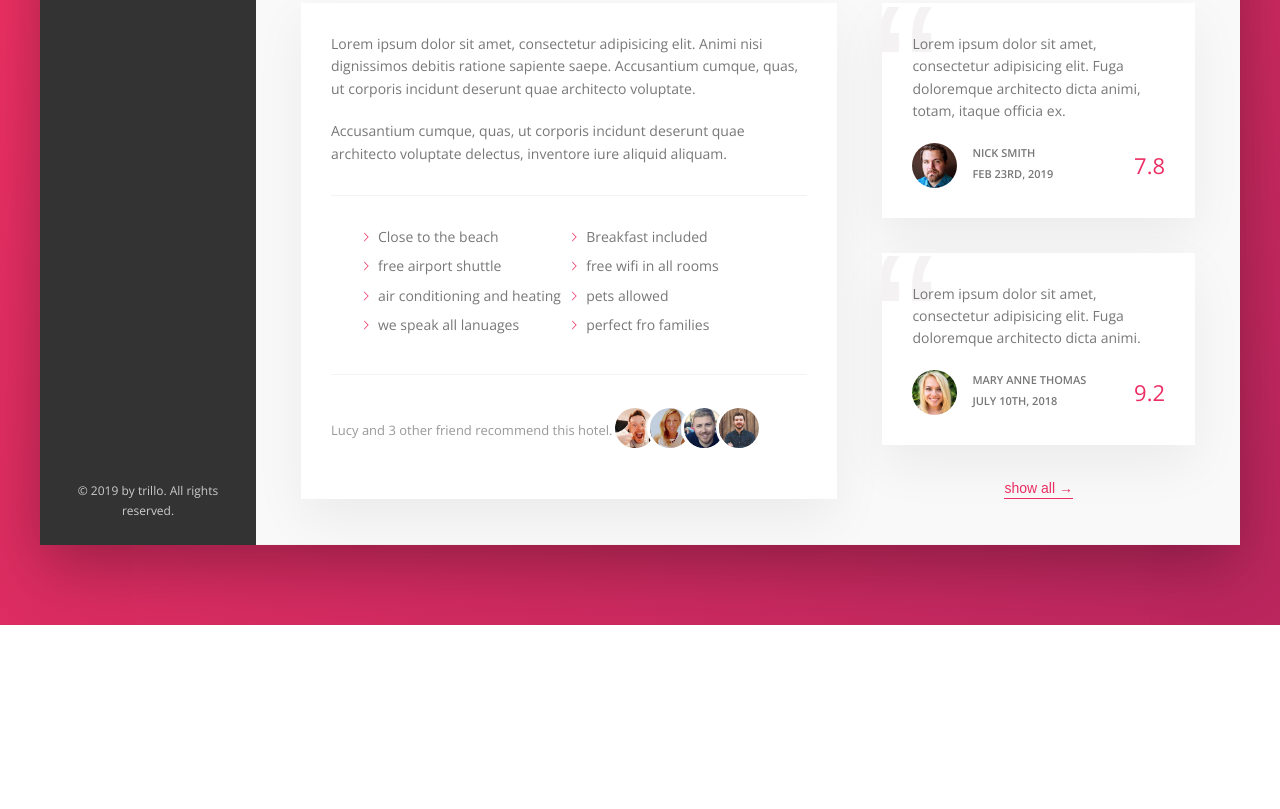
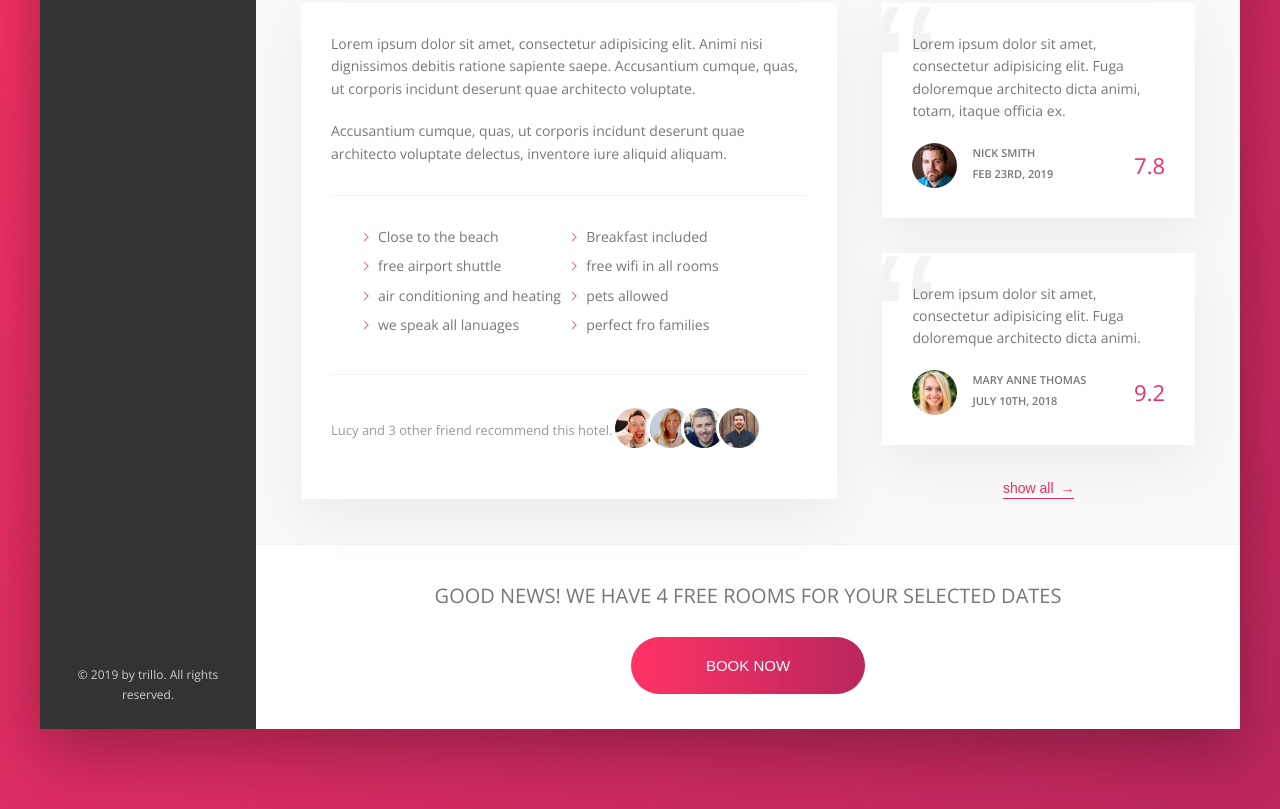
Before and after one commit to Toyurc/Trillo, a website: page index.html in a window 1280 px wide. Shown: the part 644-1453 px from the top of the page. Before the commit the page ends 1269 px from the top, so only its background shows below. Drawn offline with nearby package versions, Linux system fonts and the light colour scheme.

Commit message:
Feat: adds book now button and animation

```diff
--- a/index.html
+++ b/index.html
@@ -187,6 +187,15 @@
                         <button class="btn-inline">show all <span>&rarr;</span></button>
                     </div>
                 </div>
+                    <div class="cta">
+                        <h2 class="cta__book-now">
+                            good news! we have 4 free rooms for your selected dates
+                        </h2>
+                        <button class="btn">
+                            <span class="btn__visible">Book now</span>
+                            <span class="btn__invisible">4 rooms left</span>
+                        </button>
+                    </div>
             </main>
         </div>
     </div>
--- a/sass/_component.scss
+++ b/sass/_component.scss
@@ -281,7 +281,7 @@
     &:hover {
         color: var(--color-grey-dark-1);
 
-        > span {
+        >span {
             margin-left: .8rem;
         }
     }
@@ -315,6 +315,7 @@
 .paragraph:not(:last-of-type) {
     margin-bottom: 2rem;
 }
+
 ////////////////////////////////////////////////////////////////
 //recommend
 .recommend {
@@ -323,7 +324,7 @@
     display: flex;
     align-items: center;
 
-    &__photo{
+    &__photo {
         box-sizing: content-box;
         height: 4rem;
         width: 4rem;
@@ -335,9 +336,7 @@
         }
     }
 
-    &__count {
-
-    }
+    &__count {}
 
     &__friends {
         margin-right: auto;
@@ -412,8 +411,7 @@
         margin-right: 1.5rem;
     }
 
-    &__user-box {
-    }
+    &__user-box {}
 
     &__user-name {
         font-size: 1.1rem;
@@ -445,5 +443,69 @@
         font-family: sans-serif;
         z-index: 1;
     }
+}
 
+////////////////////////////////////////////////////////////////
+//call to action
+.cta {
+    padding: 3.5rem 0;
+    text-align: center;
+
+    &__book-now {
+        font-size: 2rem;
+        font-weight: 300;
+        margin-bottom: 2.5rem;
+        text-transform: uppercase;
+    }
 }
+
+
+//button
+.btn {
+    font-size: 1.5rem;
+    border: none;
+    text-transform: uppercase;
+    border-radius: 100px;
+    font-weight: 300;
+    color: #ffffff;
+    position: relative;
+    overflow: hidden;
+    cursor: pointer;;
+    background-image: linear-gradient(to right, var(--color-primary-light), var(--color-primary-dark));
+
+    &__visible {
+        display: inline-block;
+        padding: 2rem 7.5rem;
+        height: 100%;
+        width: 100%;
+        transition: all .2s;
+    }
+
+    &__invisible {
+        display: inline-block;
+        position: absolute;
+        left: 0;
+        top: -100%;
+        padding: 2rem 0;
+        height: 100%;
+        width: 100%;
+        transition: all .2s;
+    }
+
+    &:hover{
+        background-image: linear-gradient(to left, var(--color-primary-light), var(--color-primary-dark));
+    }
+
+    &:hover &__visible {
+        transform: translateY(100%);
+    }
+
+    &:hover &__invisible {
+        top: 0;
+    }
+
+    &:focus {
+        outline: none;
+        animation: pulsate 1s infinite;
+    }
+}
```
Also changed, not shown: css/style.css.
